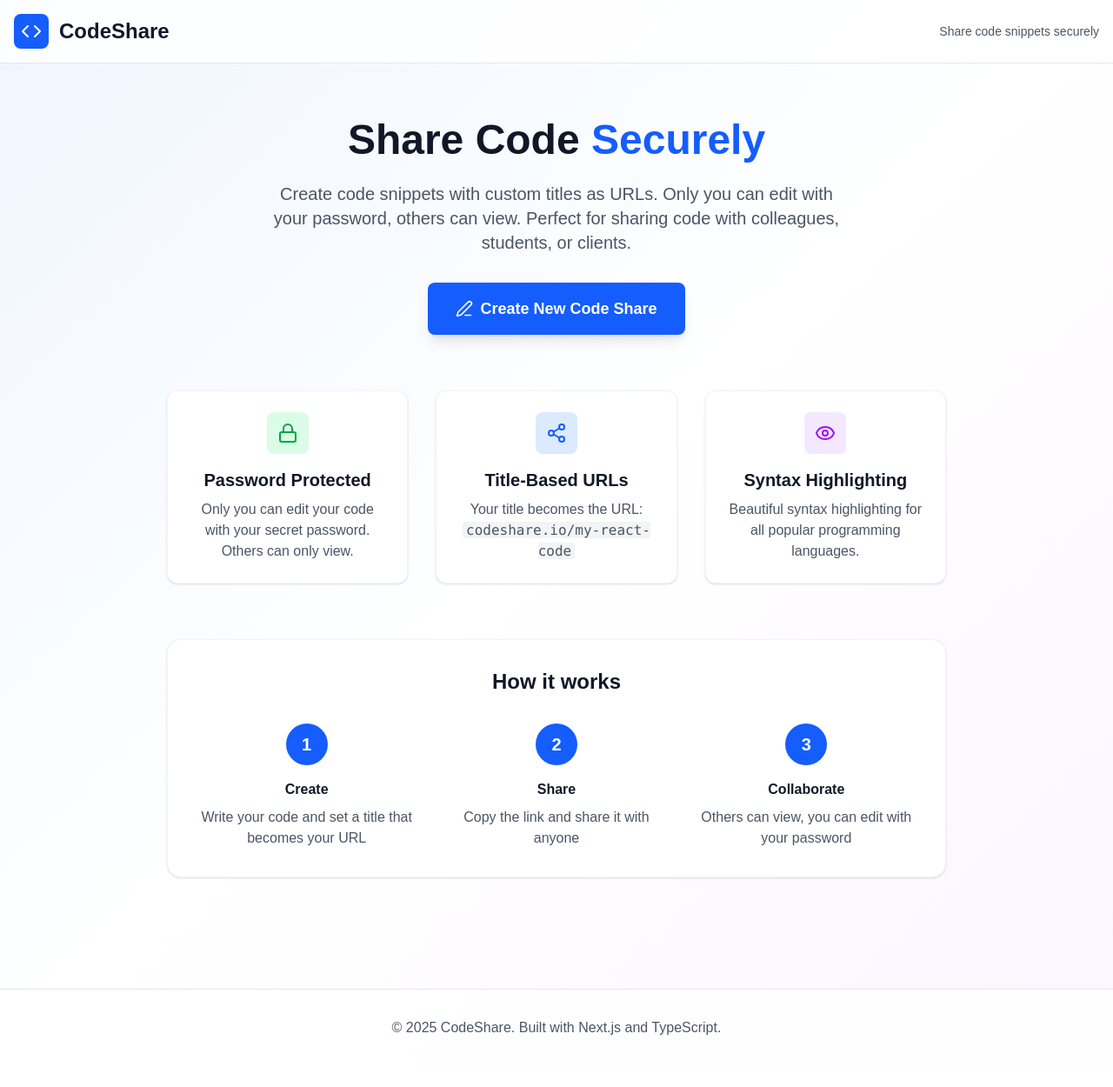
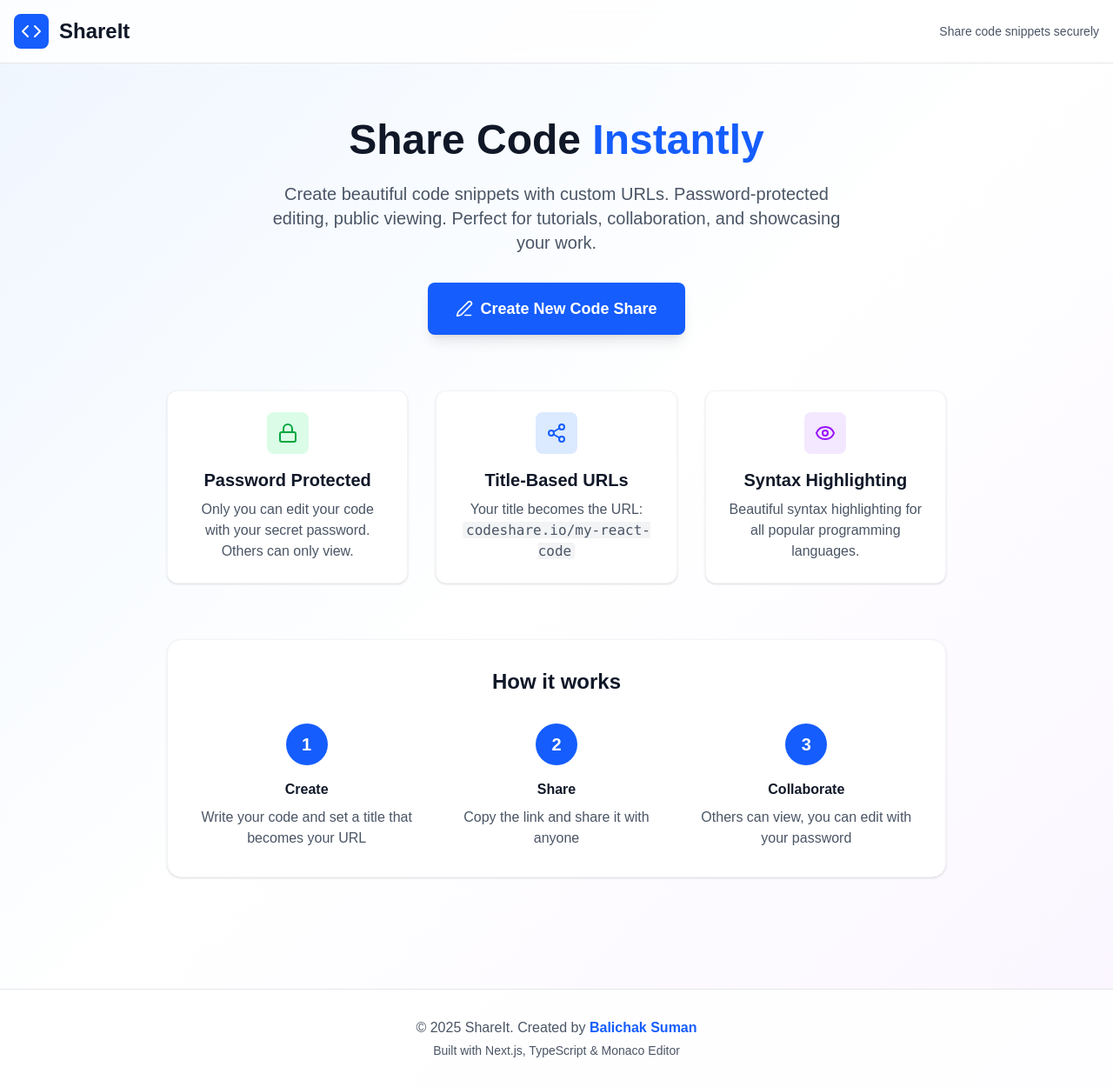
Before and after one commit to balichak-suman/easyshares, a Next.js app: page / in a window 1280 px wide. Shown: the whole page at 87% size. Before the commit the page ends 1226 px from the top, so only its background shows below. Built offline with nearby package versions, Linux system fonts and the light colour scheme.

Commit message:
Rebrand to ShareIt and add creator credit
- Change CodeShare to ShareIt across the application
- Add creator credit: Created by Balichak Suman
- Update page titles and descriptions
- Improve branding consistency

```diff
--- a/src/app/create/[id]/page.tsx
+++ b/src/app/create/[id]/page.tsx
@@ -193,7 +193,7 @@ export default function CreatePage() {
                 <div className="p-2 bg-blue-600 rounded-lg">
                   <Code className="h-6 w-6 text-white" />
                 </div>
-                <h1 className="text-2xl font-bold text-gray-900">CodeShare</h1>
+                <h1 className="text-2xl font-bold text-gray-900">ShareIt</h1>
               </div>
             </div>
 
--- a/src/app/layout.tsx
+++ b/src/app/layout.tsx
@@ -13,8 +13,8 @@ const geistMono = Geist_Mono({
 });
 
 export const metadata: Metadata = {
-  title: "CodeShare - Share Code Securely",
-  description: "Create password-protected code snippets that only you can edit. Perfect for sharing code with colleagues, students, or clients.",
+  title: "ShareIt - Share Code Instantly",
+  description: "Create beautiful code snippets with password protection and custom URLs. Built by Balichak Suman for seamless code sharing.",
 };
 
 export default function RootLayout({
--- a/src/app/page.tsx
+++ b/src/app/page.tsx
@@ -25,7 +25,7 @@ export default function Home() {
               <div className="p-2 bg-blue-600 rounded-lg">
                 <Code className="h-6 w-6 text-white" />
               </div>
-              <h1 className="text-2xl font-bold text-gray-900">CodeShare</h1>
+              <h1 className="text-2xl font-bold text-gray-900">ShareIt</h1>
             </div>
             <div className="text-sm text-gray-600">
               Share code snippets securely
@@ -41,11 +41,11 @@ export default function Home() {
           <div className="mb-16">
             <h2 className="text-5xl font-bold text-gray-900 mb-6">
               Share Code
-              <span className="text-blue-600"> Securely</span>
+              <span className="text-blue-600"> Instantly</span>
             </h2>
             <p className="text-xl text-gray-600 mb-8 max-w-2xl mx-auto">
-              Create code snippets with custom titles as URLs. Only you can edit with your password, others can view.
-              Perfect for sharing code with colleagues, students, or clients.
+              Create beautiful code snippets with custom URLs. Password-protected editing, public viewing.
+              Perfect for tutorials, collaboration, and showcasing your work.
             </p>
 
             <button
@@ -140,7 +140,8 @@ export default function Home() {
       <footer className="border-t border-gray-200 bg-white/80 backdrop-blur-sm mt-16">
         <div className="container mx-auto px-4 py-8">
           <div className="text-center text-gray-600">
-            <p>&copy; 2025 CodeShare. Built with Next.js and TypeScript.</p>
+            <p>&copy; 2025 ShareIt. Created by <span className="font-semibold text-blue-600">Balichak Suman</span></p>
+            <p className="text-sm mt-1">Built with Next.js, TypeScript & Monaco Editor</p>
           </div>
         </div>
       </footer>
```
